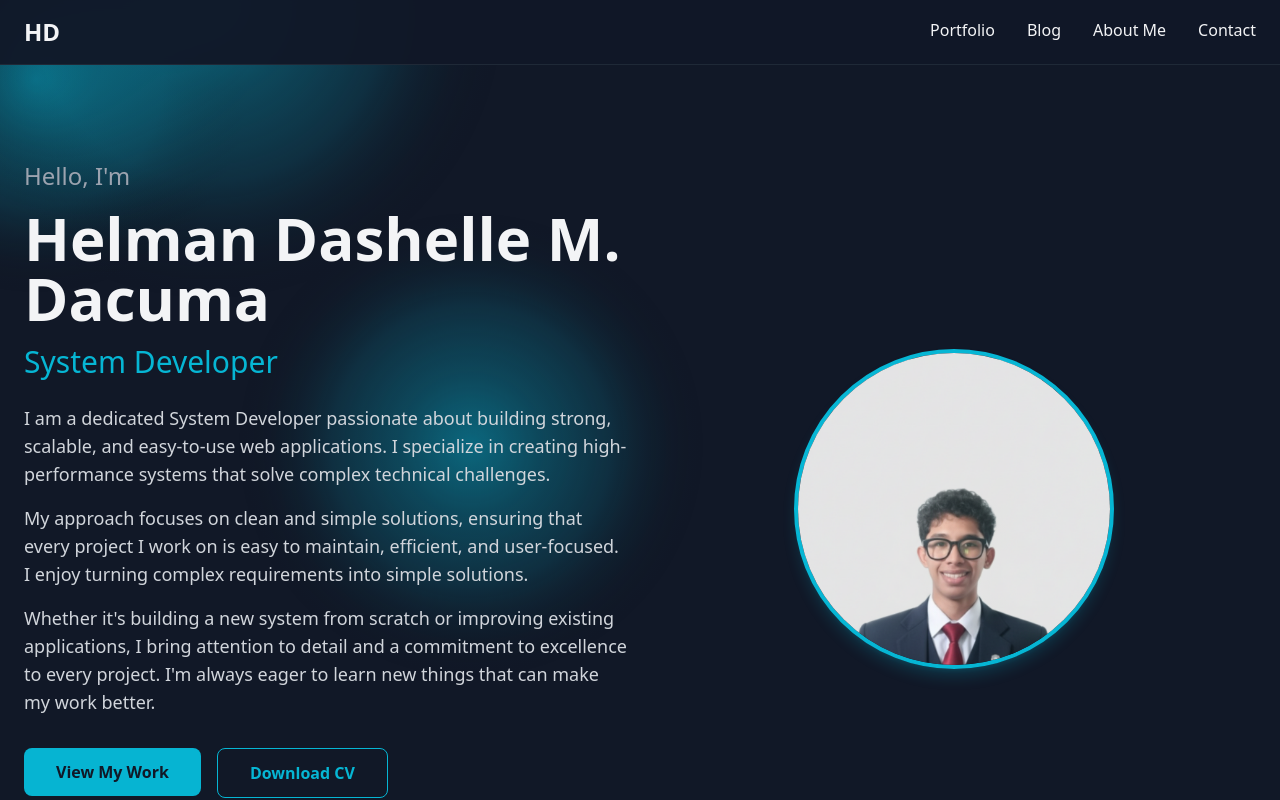
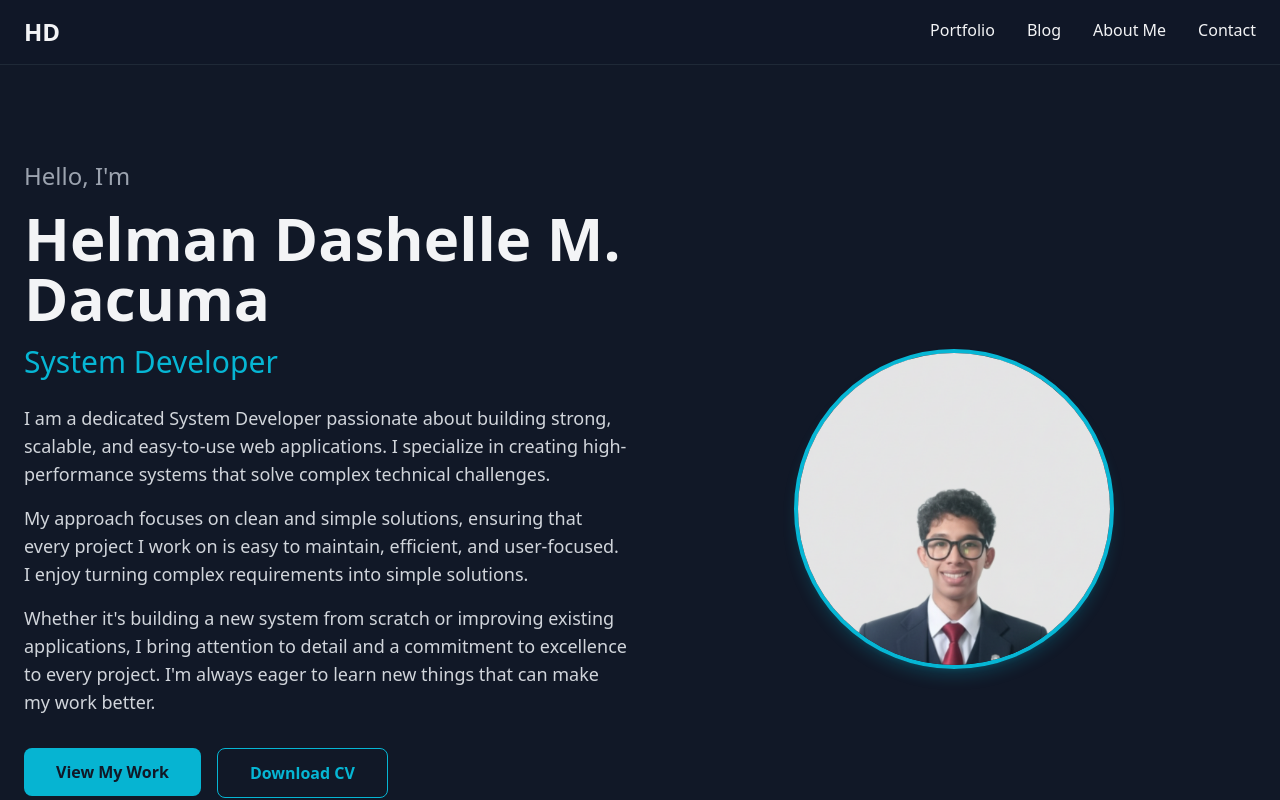
Before and after one commit to Dashersd/Portfolio, a React (Vite) app: page / in a window 1280 px wide. Shown: the top 800 px of the page. Built offline with nearby package versions, Linux system fonts and the light colour scheme.

Commit message:
Restore original static background with radial gradients, remove animated grid

```diff
--- a/src/App.jsx
+++ b/src/App.jsx
@@ -1,17 +1,13 @@
 import { BrowserRouter as Router } from 'react-router-dom'
 import Header from './components/Header'
 import Home from './pages/Home'
-import AnimatedBackground from './components/AnimatedBackground'
 
 function App() {
   return (
     <Router>
-      <div className="min-h-screen relative">
-        <AnimatedBackground />
-        <div className="relative z-10">
-          <Header />
-          <Home />
-        </div>
+      <div className="min-h-screen bg-gray-900">
+        <Header />
+        <Home />
       </div>
     </Router>
   )
--- a/src/index.css
+++ b/src/index.css
@@ -5,7 +5,11 @@
 @layer base {
   body {
     @apply text-gray-100;
-    background: #111827;
+    background:
+      radial-gradient(at 0% 0%, rgba(6, 182, 212, 0.1) 0px, transparent 50%),
+      radial-gradient(at 100% 100%, rgba(6, 182, 212, 0.05) 0px, transparent 50%),
+      #111827;
+    background-attachment: fixed;
   }
 
   html {
```
